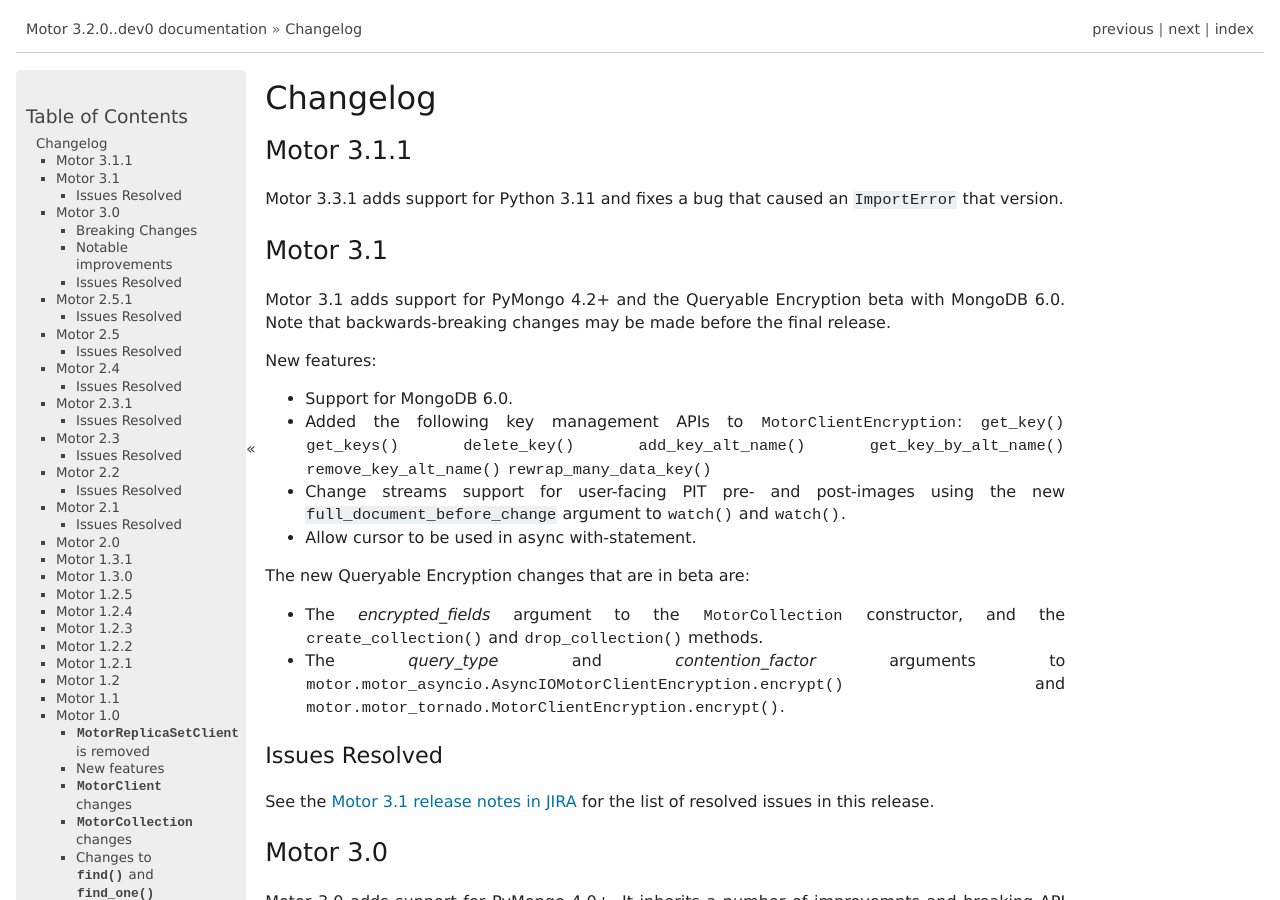
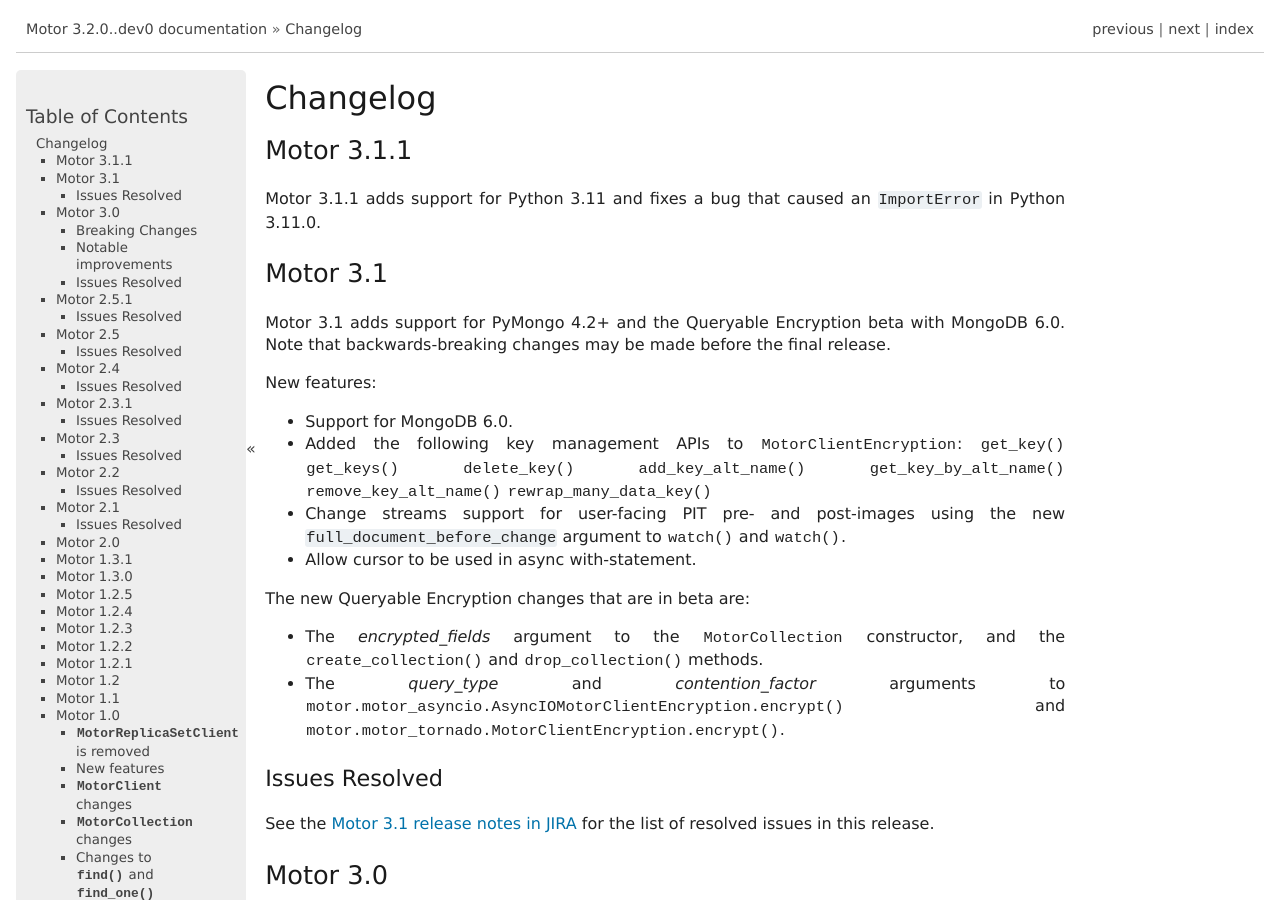
Before and after one commit to mongodb/motor, a Sphinx documentation site: the page built from doc/changelog.rst, in a window 1280 px wide and 900 px high. Built offline with Sphinx 7.4.7, drawn with Linux system fonts in a browser that asks for light colours; the version number is read from the project's files by our own code.

Commit message:
address review

```diff
--- a/doc/changelog.rst
+++ b/doc/changelog.rst
@@ -6,8 +6,8 @@
 Motor 3.1.1
 -----------
 
-Motor 3.3.1 adds support for Python 3.11 and fixes a bug that caused an
-``ImportError`` that version.
+Motor 3.1.1 adds support for Python 3.11 and fixes a bug that caused an
+``ImportError`` in Python 3.11.0.
 
 
 Motor 3.1
```
Also changed, not shown: doc/requirements.rst (+14 -14 lines), 1 other file.
